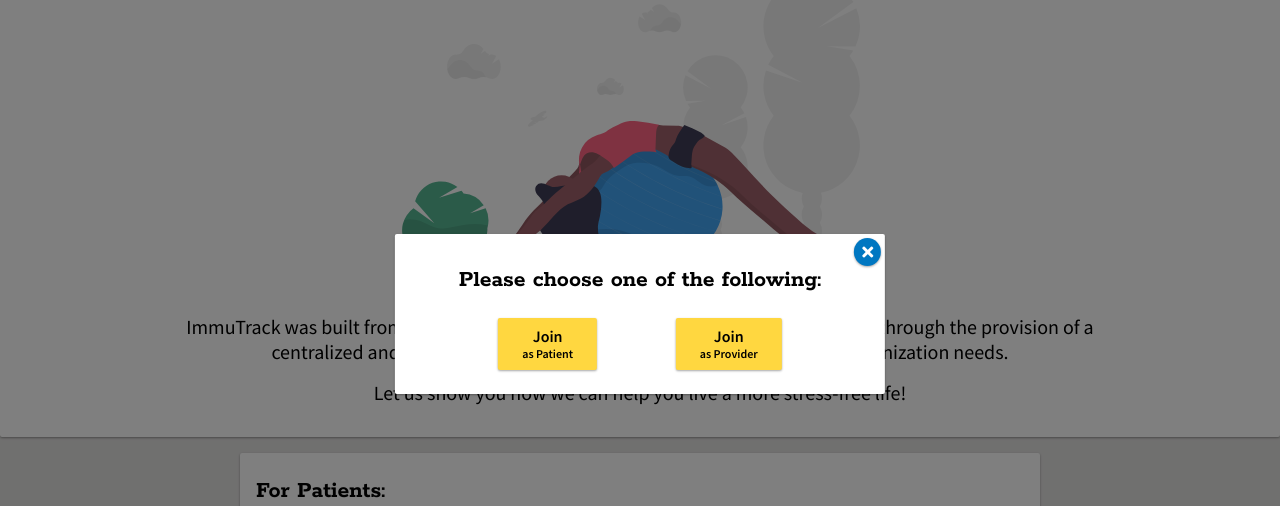
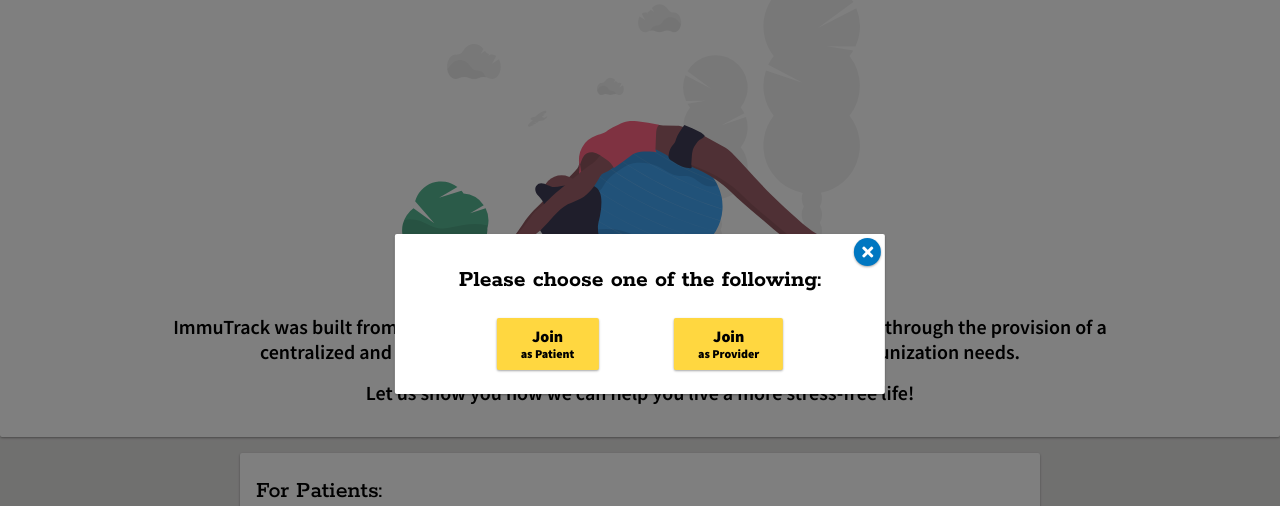
Before and after one commit to buildweek-immunizationtracker/buildpt1-ui-ericlugo, a plain HTML site: page features.html in a window 1280 px wide. Both pictures are taken after a click on the link "Join". Shown: the part 86-592 px from the top of the page. Drawn offline with Linux system fonts and the light colour scheme.

Commit message:
MVP Complete

```diff
--- a/js/index.js
+++ b/js/index.js
@@ -1,10 +1,15 @@
 /* <== NAVBAR VARIABLES & LISTENERS ==> */
 function navbarSetup() {
   const joinOpen = document.querySelector('.action-buttons .join');
+  const joinOpenCTA = document.querySelector('.home .header .scroll .join');
   const joinPopup = document.querySelector('.join-popup');
   const joinClose = document.querySelector('.join-close');
   // if join button is clicked add overlay and show popup box
   joinOpen.addEventListener('click', (event) => {
+    joinPopup.classList.add('active');
+    document.body.classList.add('overlay');
+  });
+  joinOpenCTA.addEventListener('click', (event) => {
     joinPopup.classList.add('active');
     document.body.classList.add('overlay');
   });
--- a/sass/_about.sass
+++ b/sass/_about.sass
@@ -75,7 +75,7 @@
         +breakpoint(tablet)
           margin: .5rem 1rem
       .role
-        font-weight: 600
+        font-weight: 500
         font-size: 1.75rem
         +breakpoint(tablet)
           margin: .5rem 1rem
--- a/sass/_features.sass
+++ b/sass/_features.sass
@@ -14,7 +14,7 @@
           height: 20rem
       p
         margin: 1rem auto
-        weight: 600
+        font-weight: 600
         font-size: 1.25rem
   article
     max-width: 800px
@@ -22,7 +22,7 @@
     text-align: left
     padding: 1rem
     h1
-      font-weight: 600
+      font-weight: 500
       font-size: 1.5rem
       padding: .5rem 0
     p
--- a/sass/_footer.sass
+++ b/sass/_footer.sass
@@ -1,6 +1,6 @@
 footer.card
   background-color: $primary-color-dark
   color: $background-color
-  font-weight: 700
+  font-weight: 600
   padding: 1rem
   margin: 0
--- a/sass/_home.sass
+++ b/sass/_home.sass
@@ -91,7 +91,7 @@
         margin: 1rem .5rem 0
         padding: .5rem 1rem
         .call-tag
-          font-weight: 700
+          font-weight: 500
           font-size: 1.5rem
           line-height: 1.25rem
           padding: .25rem
@@ -101,7 +101,7 @@
           margin: 1rem
           h1
             font-size: 2rem
-            font-weight: 700
+            font-weight: 500
             text-align: center
             line-height: 1.5rem
             margin-bottom: 2rem
--- a/sass/_navigation.sass
+++ b/sass/_navigation.sass
@@ -62,7 +62,7 @@
 .join-popup
   display: none
   font-family: $main-font-stack
-  font-weight: 600
+  font-weight: 700
   margin: 0
   padding: 1rem 4rem
   z-index: 3
--- a/sass/index.sass
+++ b/sass/index.sass
@@ -1,7 +1,6 @@
 // Importing Fonts & Icons
-// TODO: REMOVE UNECESSARY ITEMS BEFORE FINAL DEPLOY
-@import url('https://fonts.googleapis.com/css?family=Rokkitt:100,300,400,500,700,900')
-@import url('https://fonts.googleapis.com/css?family=Source+Sans+Pro:200,300,400,600,700,900')
+@import url('https://fonts.googleapis.com/css?family=Rokkitt:500,700,900')
+@import url('https://fonts.googleapis.com/css?family=Source+Sans+Pro:400,600,900')
 @import 'font-awesome/fontawesome'
 @import 'font-awesome/brands'
 @import 'font-awesome/regular'
```
Also changed, not shown: css/index.css, 1 other file.
